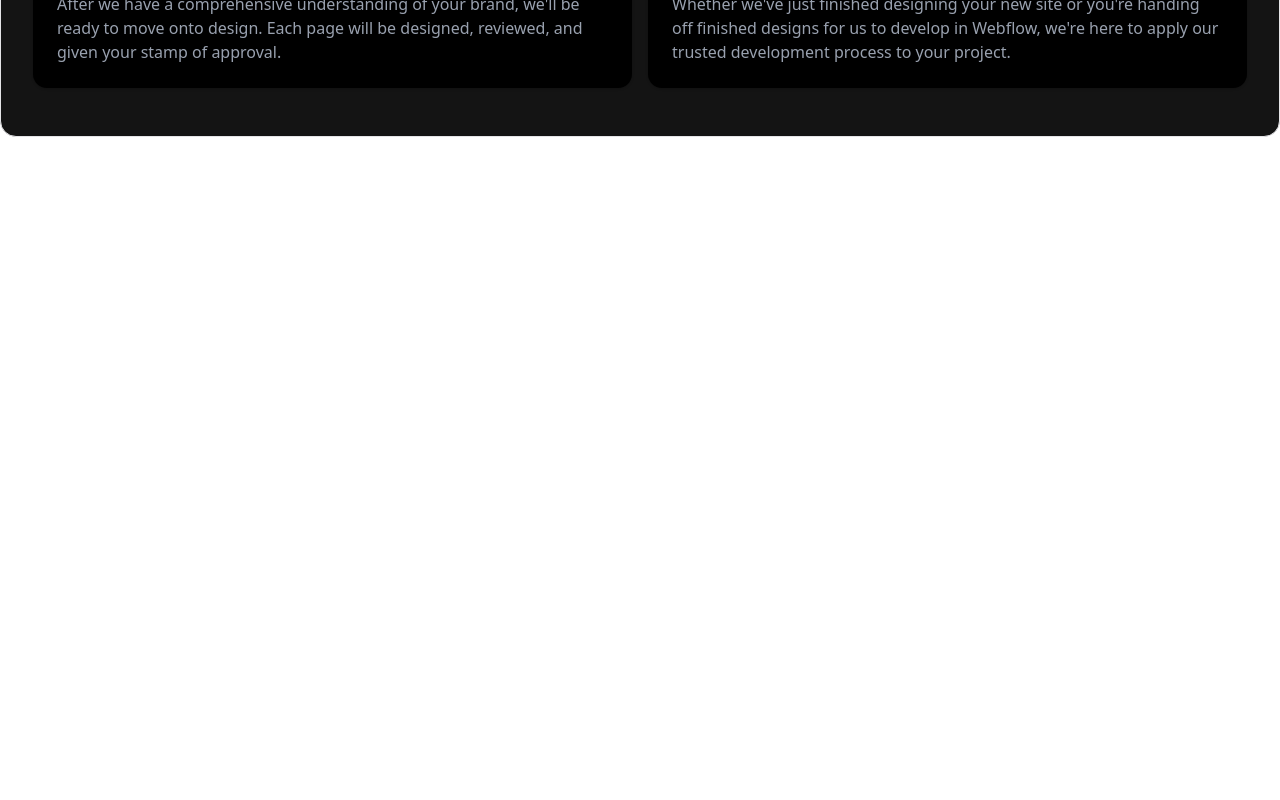
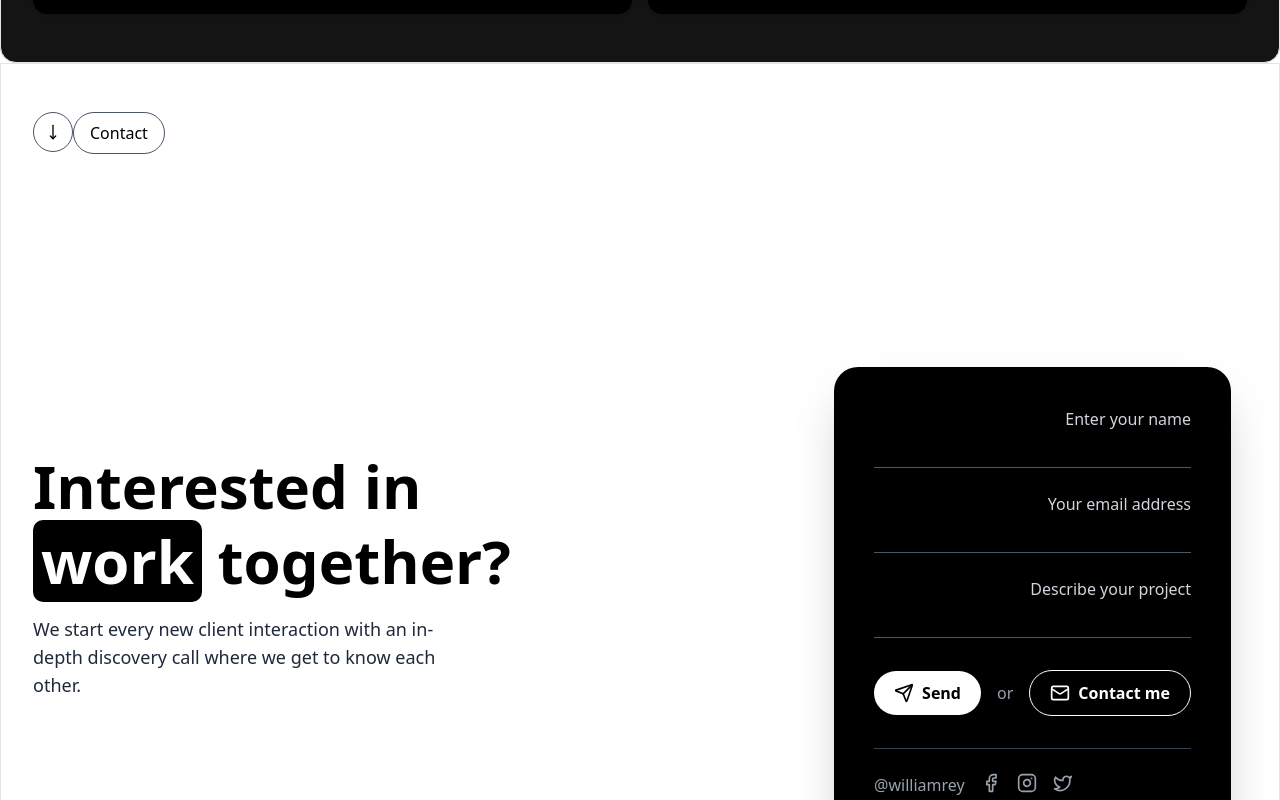
Before and after one commit to wptasmina/raintor-portfolio, a Next.js app: page / in a window 1280 px wide. Shown: the part 2680-3480 px from the top of the page. Before the commit the page ends 2817 px from the top, so only its background shows below. Built offline with nearby package versions, Linux system fonts and the light colour scheme.

Commit message:
add contact from

```diff
--- a/app/page.tsx
+++ b/app/page.tsx
@@ -1,4 +1,5 @@
 import About from "@/components/about/about-section";
+import Contact from "@/components/contact/Contact";
 import FeatureSection from "@/components/Features/FeatureSection";
 import { Hero } from "@/components/hero";
 import WorkProcess from "@/components/work-process";
@@ -16,9 +17,7 @@
       <FeatureSection />
       <About />
       <WorkProcess />
-      {/* <Skills />
-      <Projects />
-      <Contact /> */}
+      <Contact />
      </div>
     </main>
   );
--- a/components/about/about-section.tsx
+++ b/components/about/about-section.tsx
@@ -1,12 +1,6 @@
 "use client";
 
 import { MoveDown} from "lucide-react";
-
-// type FeatureItem = {
-//   icon: React.ReactNode;
-//   title: string;
-//   description: string;
-// };
 
 export default function About() {
 
--- /dev/null
+++ b/components/contact/Contact.tsx
@@ -0,0 +1,43 @@
+import { MoveDown } from "lucide-react";
+import Login from "./Login";
+
+
+export default function Contact() {
+  return (
+        <section className="bg-white dark:bg-[#141414] text-black dark:text-gray-300 border dark:border-gray-800 overflow-hidden">
+      <div className="max-w-7xl mx-auto px-4 sm:px-6 lg:px-8 py-12">
+        <div className="flex justify-start mb-12">
+          <button className="flex items-center justify-center h-10 w-10 border border-gray-600 rounded-full hover:bg-gray-800 transition-colors duration-300">
+            <MoveDown className="w-4 h-4" />
+          </button>
+          <button className="flex items-center space-x-2 border border-gray-600 rounded-full px-4 py-2 text-sm md:text-base hover:bg-gray-800 transition-colors duration-300">
+            <span>Contact</span>
+          </button>
+        </div>
+
+        {/* Main content area */}
+        <div className="flex flex-col md:flex-row items-start md:items-center justify-between gap-8 md:gap-16">
+          {/* Left side: title */}
+          <div className="w-full md:w-1/2">
+            <h1 className="text-4xl md:text-5xl lg:text-6xl font-bold leading-tight">
+              Interested in <br/><span className="bg-black text-white px-2 rounded-lg">work</span> together?
+            </h1>
+
+            <p className="text-gray-800 dark:text-gray-300 text-base md:text-lg mb-8 max-w-md pb-6 pt-4">
+              We start every new client interaction with an in-depth discovery call where
+              we get to know each other.
+            </p>
+          </div>
+
+          {/* Right side: Description and navigation arrows */}
+          <div className="w-full md:w-1/2 flex flex-col items-start md:items-end text-left md:text-right">
+
+            <Login />
+
+          </div>
+        </div>
+
+      </div>
+    </section>
+  )
+}
--- /dev/null
+++ b/components/contact/Login.tsx
@@ -0,0 +1,90 @@
+"use client";
+
+import React from 'react';
+import { Send, Mail, Facebook, Instagram, Twitter } from 'lucide-react';
+
+const Login = () => {
+  return (
+    <div className="min-h-screen flex items-center justify-center p-4 font-inter">
+      {/* Main card container for the form */}
+      <div className="bg-black text-white p-6 md:p-10 rounded-3xl shadow-2xl w-full max-w-md">
+        <form className="space-y-6">
+          {/* Name Input */}
+          <div>
+            <label htmlFor="name" className="block text-base font-medium text-gray-300 mb-1">
+              Enter your name
+            </label>
+            <input
+              type="text"
+              id="name"
+              className="w-full bg-transparent border-b border-gray-600 focus:border-white focus:outline-none py-1 text-white placeholder-gray-500 transition-colors duration-300"
+            />
+          </div>
+
+          {/* Email Input */}
+          <div>
+            <label htmlFor="email" className="block text-base font-medium text-gray-300 mb-1">
+              Your email address
+            </label>
+            <input
+              type="email"
+              id="email"
+              className="w-full bg-transparent border-b border-gray-600 focus:border-white focus:outline-none py-1 text-white placeholder-gray-500 transition-colors duration-300"
+            />
+          </div>
+
+          {/* Project Description Textarea */}
+          <div>
+            <label htmlFor="project" className="block text-base font-medium text-gray-300 mb-1">
+              Describe your project
+            </label>
+            <input
+              type="email"
+              id="email"
+              className="w-full bg-transparent border-b border-gray-600 focus:border-white focus:outline-none py-1 text-white placeholder-gray-500 transition-colors duration-300"
+            />
+          </div>
+
+          {/* Action Buttons */}
+          <div className="flex flex-col sm:flex-row items-center justify-start space-y-3 sm:space-y-0 sm:space-x-4 pt-2">
+            <button
+              type="submit"
+              className="flex items-center space-x-2 bg-white text-black px-5 py-2.5 rounded-full font-semibold
+                         hover:bg-gray-200 transition-colors duration-300 shadow w-full sm:w-auto justify-center"
+            >
+              <Send className="w-5 h-5" />
+              <span>Send</span>
+            </button>
+            <span className="text-gray-400">or</span>
+            <button
+              type="button"
+              className="flex items-center space-x-2 border border-white text-white px-5 py-2.5 rounded-full font-semibold
+                         hover:bg-white hover:text-black transition-colors duration-300 shadow w-full sm:w-auto justify-center"
+            >
+              <Mail className="w-5 h-5" />
+              <span>Contact me</span>
+            </button>
+          </div>
+        </form>
+
+        {/* Social Media Links */}
+        <div className="flex flex-col sm:flex-row items-start justify-start mt-8 pt-6 border-t border-gray-700">
+          <span className="text-gray-400 text-base mr-4 mb-2 sm:mb-0">@williamrey</span>
+          <div className="flex space-x-4">
+            <a href="#" className="text-gray-400 hover:text-white transition-colors duration-300">
+              <Facebook className="w-5 h-5" />
+            </a>
+            <a href="#" className="text-gray-400 hover:text-white transition-colors duration-300">
+              <Instagram className="w-5 h-5" />
+            </a>
+            <a href="#" className="text-gray-400 hover:text-white transition-colors duration-300">
+              <Twitter className="w-5 h-5" />
+            </a>
+          </div>
+        </div>
+      </div>
+    </div>
+  );
+};
+
+export default Login;
--- a/components/work-process.tsx
+++ b/components/work-process.tsx
@@ -30,8 +30,10 @@
   return (
     <section className="bg-[#141414] dark:bg-gray-950 text-white border dark:border-gray-800 rounded-2xl overflow-hidden">
       <div className="max-w-7xl mx-auto px-4 sm:px-6 lg:px-8 py-12">
-        {/* Header buttons */}
-        <div className="flex items-center gap-4 mb-8">
+     {/* Header buttons and title in one flex container */}
+<div className="flex flex-col md:flex-row md:items-center md:justify-center gap-4 mb-12">
+  {/* Buttons group */}
+  <div className="flex items-center left-0">
     <button className="flex items-center justify-center h-10 w-10 border border-gray-600 rounded-full hover:bg-gray-800 transition">
       <MoveDown className="w-4 h-4" />
     </button>
@@ -40,12 +42,12 @@
     </button>
   </div>
 
-        {/* Section title */}
-        <div className="text-center mb-12">
-          <h1 className="text-4xl md:text-5xl lg:text-6xl font-bold leading-tight">
+  {/* Title */}
+  <h1 className="text-4xl md:text-5xl lg:text-6xl font-bold leading-tight text-center w-full md:w-auto">
     My Work Process
   </h1>
 </div>
+
 
         {/* Feature cards */}
         <div className="grid grid-cols-1 md:grid-cols-2 gap-4">
```
Lines whose indentation alone changed are shown as unchanged.
